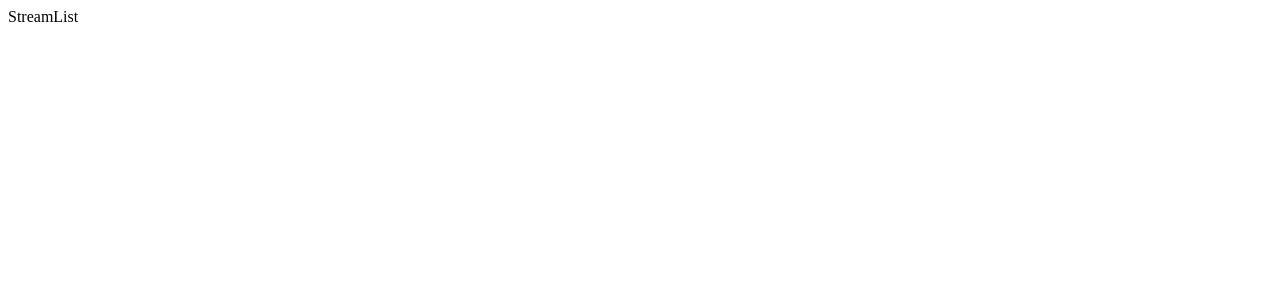
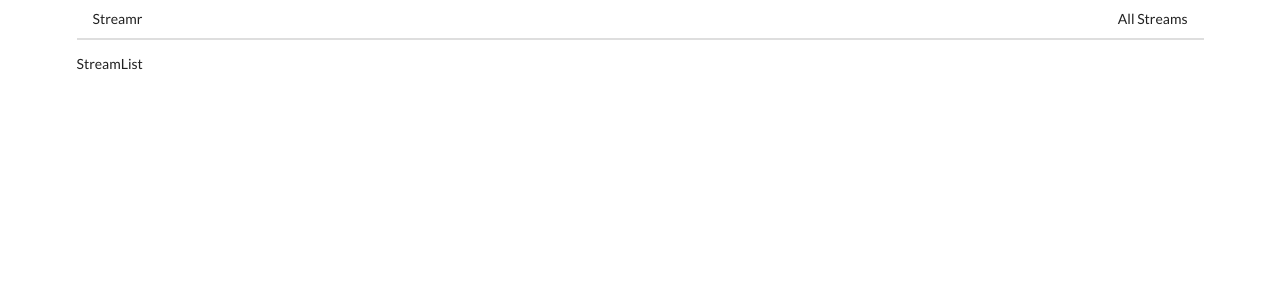
Before and after one commit to tedirland/Streamr, a React (Create React App) app in the folder client/: page / in a window 1280 px wide. Shown: the top 300 px of the page. Built offline with nearby package versions, Linux system fonts and the light colour scheme.

Commit message:
Pushing with header created

```diff
--- a/client/public/index.html
+++ b/client/public/index.html
@@ -10,6 +10,7 @@
       content="Web site created using create-react-app"
     />
     <link rel="apple-touch-icon" href="%PUBLIC_URL%/logo192.png" />
+    <link rel="stylesheet" href="https://cdnjs.cloudflare.com/ajax/libs/semantic-ui/2.4.1/semantic.min.css">
     <!--
       manifest.json provides metadata used when your web app is installed on a
       user's mobile device or desktop. See https://developers.google.com/web/fundamentals/web-app-manifest/
--- a/client/src/components/App.js
+++ b/client/src/components/App.js
@@ -1,16 +1,18 @@
 import React from 'react'
-import { BrowserRouter, Route, Link } from 'react-router-dom'
+import { BrowserRouter, Route } from 'react-router-dom'
 import StreamList from '../components/streams/StreamList'
 import StreamDelete from '../components/streams/StreamDelete'
 import StreamEdit from '../components/streams/StreamEdit'
 import StreamCreate from '../components/streams/StreamCreate'
 import StreamShow from '../components/streams/StreamShow'
+import Header from './Header'
 
 const App = () => {
   return (
-    <div>
+    <div className='ui container'>
       <BrowserRouter>
         <div>
+          <Header />
           <Route path='/' exact component={StreamList} />
           <Route path='/streams/new' exact component={StreamCreate} />
           <Route path='/streams/edit' exact component={StreamEdit} />
--- /dev/null
+++ b/client/src/components/Header.js
@@ -0,0 +1,19 @@
+import React from 'react'
+import { Link } from 'react-router-dom'
+
+function Header() {
+  return (
+    <div className='ui secondary pointing menu'>
+      <Link to='/' className='item'>
+        Streamr
+      </Link>
+      <div className='right menu'>
+        <Link to='/' className='item'>
+          All Streams
+        </Link>
+      </div>
+    </div>
+  )
+}
+
+export default Header
```
